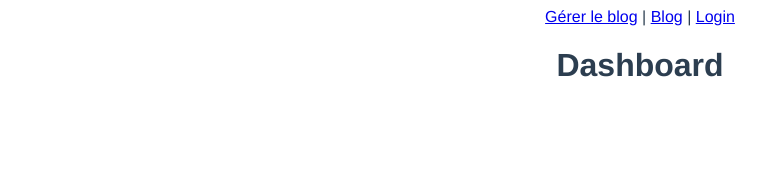
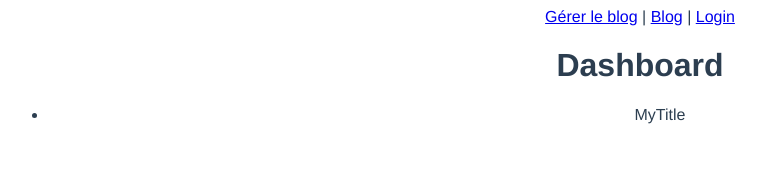
Before and after one commit to IIM-Creative-Technology/vuejs-CanberraMenthonnex, a Vue app: page /admin/blog in a window 1280 px wide. Shown: the top 196 px of the page, without its empty margins (0-765 px from the left). Built offline with nearby package versions, Linux system fonts and the light colour scheme.

Commit message:
:sparkles: add data store

```diff
--- a/src/App.vue
+++ b/src/App.vue
@@ -4,7 +4,7 @@
 </template>
 
 <script>
-  import NavBar from "./compenents/Navbar.vue";
+  import NavBar from "./components/Navbar.vue";
   export default{
     components: {
       NavBar,
--- a/src/store/index.js
+++ b/src/store/index.js
@@ -11,7 +11,8 @@ export default createStore({
         content : "Lorem Ipsum is simply dummy text of the printing and typesetting industry. Lorem Ipsum has been the industry's standard dummy text ever since the 1500s, when an unknown printer took a galley of type and scrambled it to make a type specimen book. It has survived not only five centuries, but also the leap into electronic typesetting, remaining essentially unchanged. It was popularised in the 1960s with the release of Letraset sheets containing Lorem Ipsum passages, and more recently with desktop publishing software like Aldus PageMaker including versions of Lorem Ipsum",
         author : 'Jean Durand',
         createdAt : new Date()
-      }
+      },
+
     ]
   },
   mutations: {
--- a/src/views/admin/BlogList.vue
+++ b/src/views/admin/BlogList.vue
@@ -1,3 +1,22 @@
 <template>
     <h1>Dashboard</h1>
+
+    <ul>
+        <li v-for="(post, index) in posts" :key="index">{{ post.title }}</li>
+    </ul>
 </template>
+
+<script>
+import { mapState } from 'vuex'
+
+
+export default {
+  name: "BlogList",
+  computed: {
+      ...mapState({
+          posts : state => state.posts
+      })
+  }
+
+}
+</script>
```
Also changed, not shown: src/components/Navbar.vue (renamed from src/compenents/Navbar.vue).
